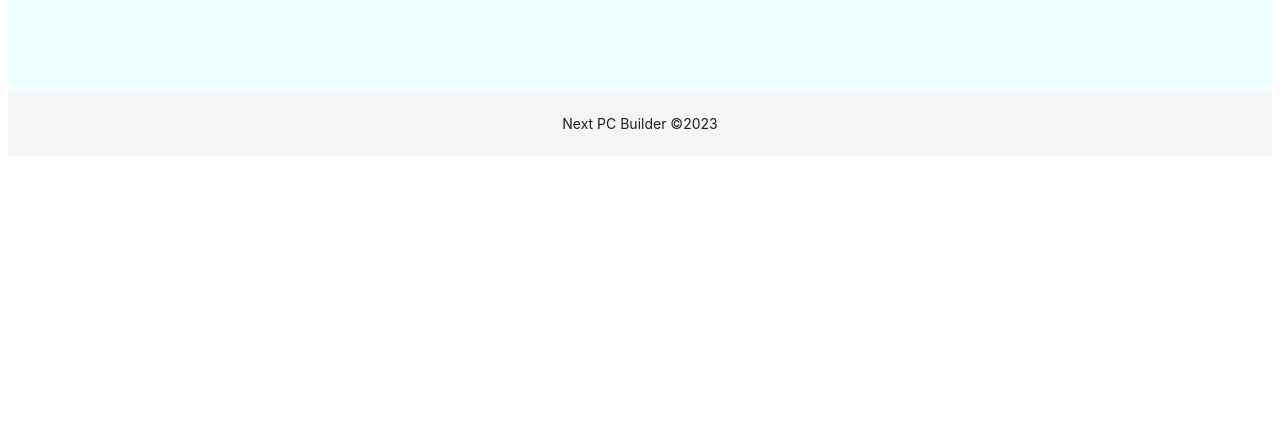
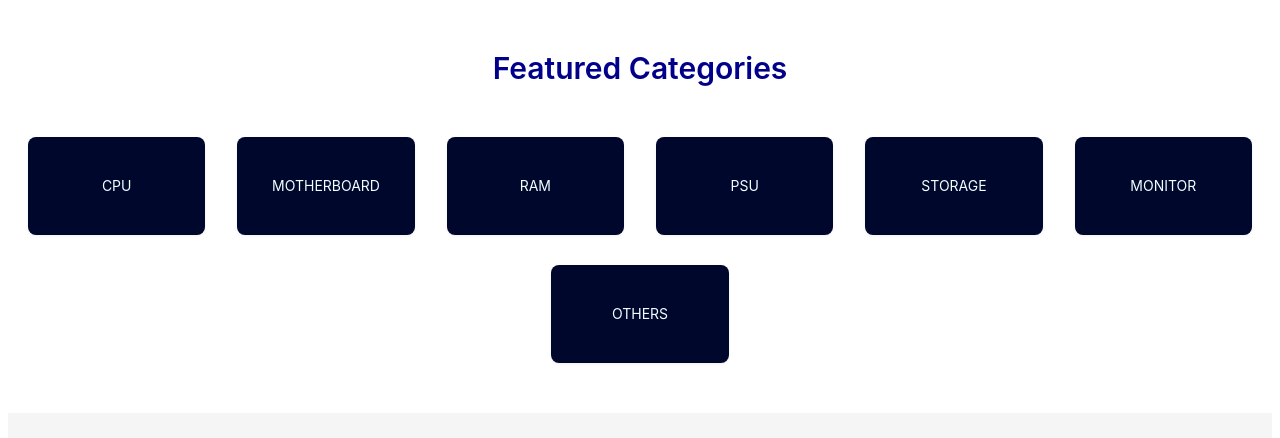
Before and after one commit to shazim8480/next-pc-builder, a Next.js app: page / in a window 1280 px wide. Shown: the part 1181-1619 px from the top of the page. Before the commit the page ends 1345 px from the top, so only its background shows below. Built offline with nearby package versions, Linux system fonts and the light colour scheme; data requests are answered from the project's data file.

Commit message:
completed without ssr

```diff
--- a/next.config.js
+++ b/next.config.js
@@ -1,6 +1,9 @@
 /** @type {import('next').NextConfig} */
 const nextConfig = {
   reactStrictMode: true,
-}
+  images: {
+    domains: ["images.pexels.com"],
+  },
+};
 
-module.exports = nextConfig
+module.exports = nextConfig;
--- a/src/layouts/RootLayout.js
+++ b/src/layouts/RootLayout.js
@@ -1,6 +1,5 @@
 import React from "react";
 import { Breadcrumb, Dropdown, Layout, Menu, Space, theme } from "antd";
-import { DownOutlined, SmileOutlined } from "@ant-design/icons";
 import Link from "next/link";
 import { useRouter } from "next/router";
 const { Header, Content, Footer } = Layout;
@@ -73,8 +72,8 @@
         <div
           // className="site-layout-content"
           style={{
-            background: "azure",
-            height: "150vh",
+            background: "white",
+            height: "100%",
             padding: "20px",
           }}
         >
--- /dev/null
+++ b/src/layouts/UI/FeaturedCategories.jsx
@@ -0,0 +1,73 @@
+import ProductCard from "@/components/ProductCard";
+import { Layout, Typography, Space, Row, Col, Card } from "antd";
+import { useRouter } from "next/router";
+const { Content } = Layout;
+
+const { Title } = Typography;
+
+const contentStyle = {
+  textAlign: "center",
+  minHeight: 120,
+  lineHeight: "120px",
+  marginTop: "50px",
+  //   color: "#fff",
+};
+const titleStyle = {
+  textAlign: "center",
+  color: "darkblue",
+};
+
+const FeaturedCategories = () => {
+  const router = useRouter();
+  const categories = [
+    "cpu",
+    "motherboard",
+    "ram",
+    "psu",
+    "storage",
+    "monitor",
+    "others",
+  ];
+
+  //    onclick cat card
+  const handleCategoryClick = (category) => {
+    console.log("category", category);
+    router.push(`/category/${category}`);
+  };
+
+  return (
+    <div>
+      <Title style={titleStyle} level={2}>
+        Featured Categories
+      </Title>
+      <Content style={contentStyle}>
+        <Row justify={"center"} gutter={{ xs: 8, sm: 16, md: 24, lg: 32 }}>
+          {categories?.map((cat, index) => {
+            return (
+              <Col
+                className="gutter-row"
+                style={{ marginBottom: "30px" }}
+                key={index}
+                span={4}
+              >
+                <Card
+                  onClick={() => handleCategoryClick(cat)}
+                  hoverable={true}
+                  bordered={false}
+                  style={{
+                    backgroundColor: "#00072D",
+                    color: "azure",
+                  }}
+                >
+                  <p>{cat?.toLocaleUpperCase()}</p>
+                </Card>
+              </Col>
+            );
+          })}
+        </Row>
+      </Content>
+    </div>
+  );
+};
+
+export default FeaturedCategories;
--- a/src/pages/index.js
+++ b/src/pages/index.js
@@ -1,10 +1,12 @@
 import RootLayout from "@/layouts/RootLayout";
+import FeaturedCategories from "@/layouts/UI/FeaturedCategories";
 import FeaturedProducts from "@/layouts/UI/FeaturedProducts";
 
 export default function HomePage({ featuredProducts }) {
   return (
     <main>
       <FeaturedProducts featuredProducts={featuredProducts} />
+      <FeaturedCategories />
     </main>
   );
 }
```
Also changed, not shown: src/layouts/UI/ProductDetails.jsx (added, +39 -0 lines), src/pages/product/[productID].js (+6 -1 lines).
